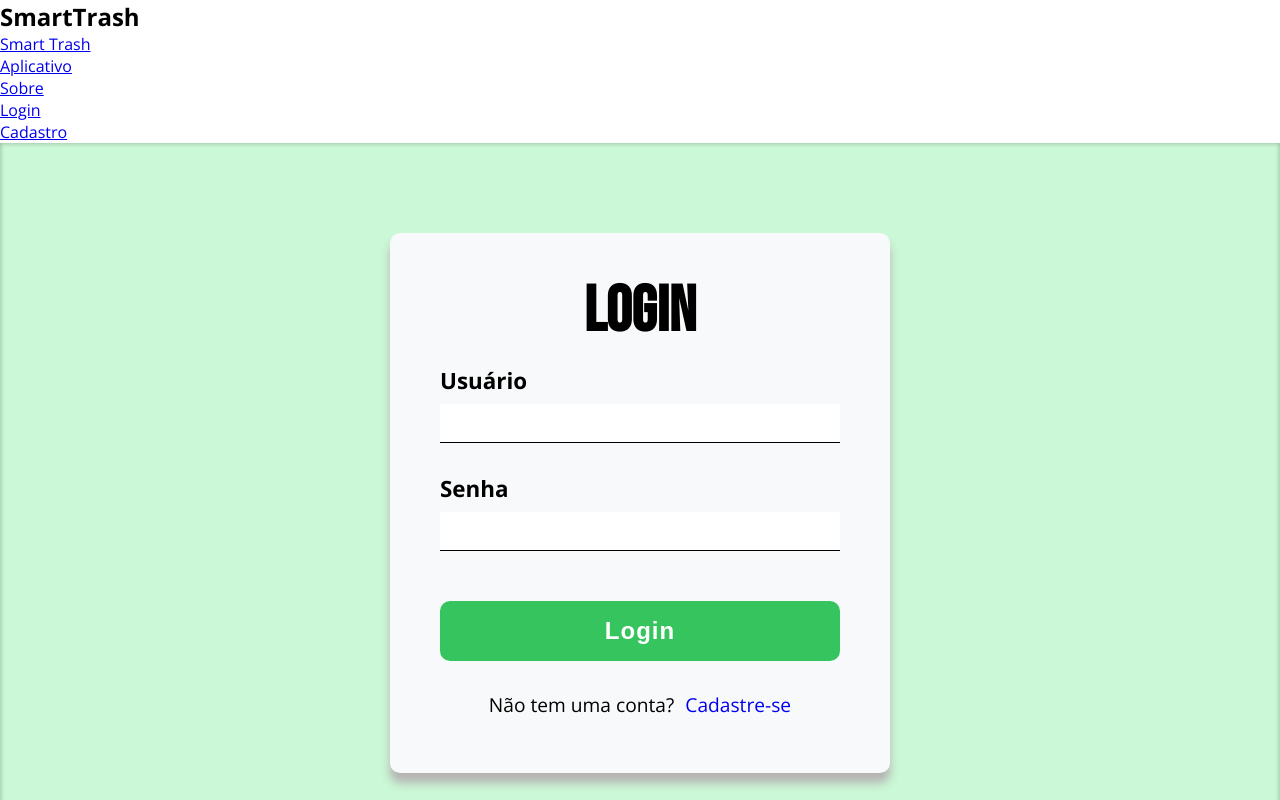
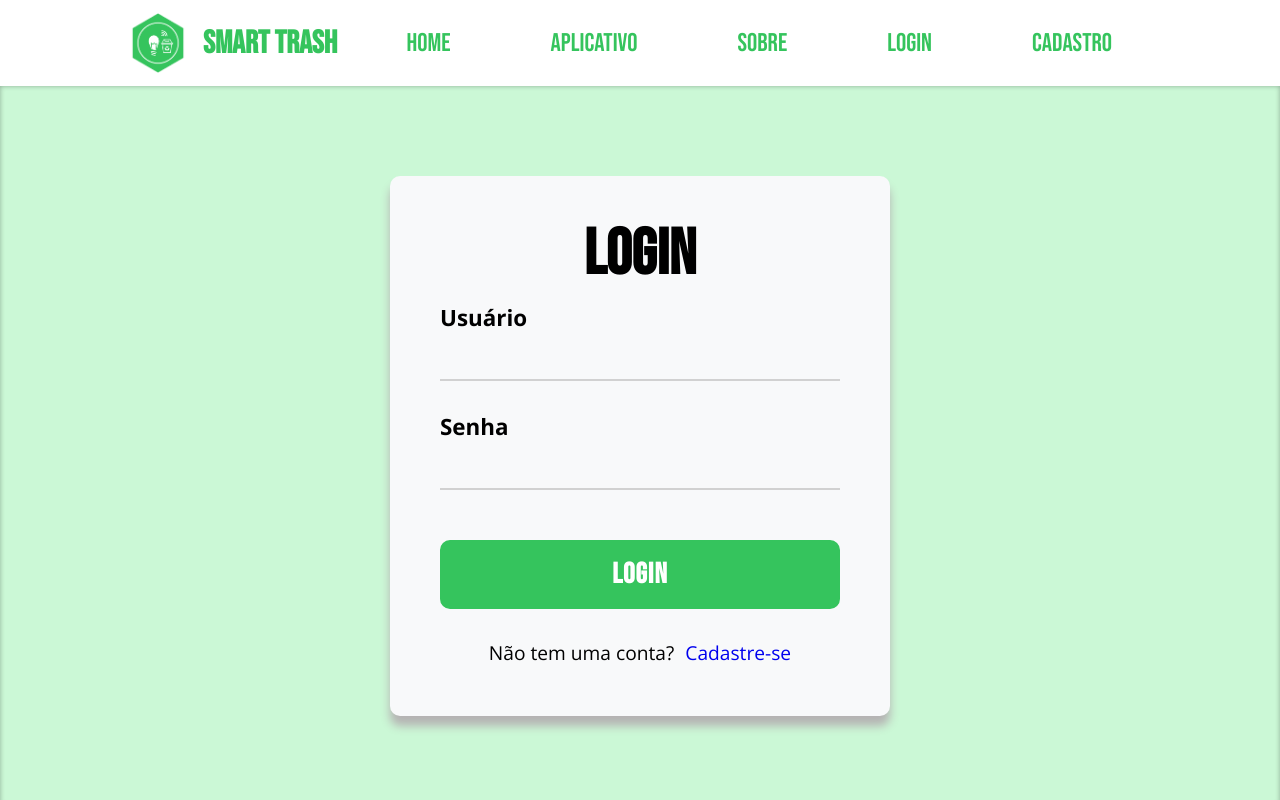
Before and after one commit to Challenge-FIAP2023/js-sprint4, a React (Vite) app: page /login in a window 1280 px wide. Shown: the top 800 px of the page. Built offline with nearby package versions, Linux system fonts and the light colour scheme.

Commit message:
ajustes finais

```diff
--- a/src/assets/styles/Base.style.jsx
+++ b/src/assets/styles/Base.style.jsx
@@ -223,6 +223,7 @@ export const AppImgContainer = styled.div`
     padding: 2rem;
     display: grid;
     grid-template-columns: repeat(auto-fit, minmax(300px, 1fr));
+    gap: 40px;
 `
 
 export const AppBox = styled.div`
@@ -230,15 +231,16 @@ export const AppBox = styled.div`
     flex-direction: column;
     align-items: center;
     background-color: var(--bg-color-gray);
-    margin: 10px;
-    padding: 25px 40px;
+    padding: 40px 40px;
     border-radius: 20px;
+    background-color: #fff;
 
     h3 {
-        font-size: 2.5rem;
+        font-size: 2.8rem;
         font-family: var(--fonte-titulo);
         text-align: center;
         margin-bottom: 26px;
+        font-family: ${titleFont};
     }
 
     img {
@@ -250,7 +252,7 @@ export const AppBox = styled.div`
 
         &:hover {
             box-shadow: 0 0 20px 0 #2b8a40;
-            transform: scale(1.05)
+            transform: scale(1.1)
         }
     }
 `
--- a/src/assets/styles/Button.style.jsx
+++ b/src/assets/styles/Button.style.jsx
@@ -1,9 +1,9 @@
 import styled from "styled-components";
 import { Link } from "react-router-dom";
-import { primaryColor } from "./variables";
+import { primaryColor, secondaryColor, titleFont } from "./variables";
 
 export const ContentButton = styled.a`
-    padding: 10px 20px;
+    padding: 15px 25px;
     border-radius: 20px;
     transition: .5s;
     text-decoration: none;
@@ -14,6 +14,7 @@ export const ContentButton = styled.a`
     color: #fff;
     font-size: 1.5rem;
     font-weight: bold;
+    font-family: ${titleFont};
 
     &:hover {
         background-color: transparent;
@@ -25,7 +26,7 @@ export const ContentButton = styled.a`
 export const SignInUpButton = styled.button`
     width: 100%;
     margin-top: 20px;
-    padding: 14px 24px;
+    padding: 15px 20px;
     border-radius: 10px;
     transition: .5s;
     text-decoration: none;
@@ -34,18 +35,19 @@ export const SignInUpButton = styled.button`
     border: 2px solid ${primaryColor};
     background-color: ${primaryColor};
     color: #fff;
-    font-size: 1.5rem;
+    font-size: 1.8rem;
     font-weight: bold;
+    font-family: ${titleFont};
 
     &:hover {
-        background-color: #1d6e34;
-        border-color: #1d6e34;
+        background-color: ${secondaryColor};
+        border-color: ${secondaryColor};
         color: #fff;
     }
 `
 
 export const LinkButton = styled(Link)`
-    padding: 10px 20px;
+    padding: 15px 25px;
     border-radius: 20px;
     transition: .5s;
     text-decoration: none;
@@ -56,9 +58,29 @@ export const LinkButton = styled(Link)`
     color: #fff;
     font-size: 1.5rem;
     font-weight: bold;
+    font-family: ${titleFont};
 
     &:hover {
         background-color: transparent;
         color: ${primaryColor};
     }
 `
+
+export const LogoutButton = styled.button`
+    padding: 7px 15px;
+    border-radius: 20px;
+    transition: .5s;
+    text-decoration: none;
+    letter-spacing: 1px;
+    cursor: pointer;
+    border: 2px solid ${primaryColor};
+    background-color: ${primaryColor};
+    color: #fff;
+    font-size: 1.3rem;
+    font-family: ${titleFont};
+
+    &:hover {
+        border: 2px solid ${secondaryColor};
+        background-color: ${secondaryColor};
+    }
+`
--- a/src/assets/styles/Form.style.jsx
+++ b/src/assets/styles/Form.style.jsx
@@ -63,8 +63,9 @@ export const InputLoginBox = styled.div`
     input {
         padding: 8px;
         border: 0px;
-        border-bottom: 1px solid black;
+        border-bottom: 2px solid #d1d1d1;
         font-size: 1.2rem;
+        background-color: ${bgGray};
     }
 `
 
@@ -161,6 +162,7 @@ export const InputCadastroBox = styled.div`
     label {
         font-size: 1.3rem;
         font-weight: bold;
+
     }
 
     input {
--- /dev/null
+++ b/src/assets/styles/Header.style.jsx
@@ -0,0 +1,64 @@
+import styled from 'styled-components';
+import { primaryColor, secondaryColor, titleFont } from './variables';
+
+export const HeaderContainer = styled.header`
+    height: 86px;
+    background-color: #fff;
+    display: flex;
+    justify-content: space-between;
+    align-items: center;
+    padding: 0 10%;
+    margin-right: 40px;
+    font-family: ${titleFont};
+
+    img {
+        margin-right: 10px;
+        height: 60px;
+    }
+
+    h2 {
+        color: ${primaryColor};
+        font-size: 2rem;
+    }
+`
+
+export const HeaderBrand = styled.div`
+    display: flex;
+    align-items: center;
+    justify-content: center;
+    gap: 5px;
+`
+
+export const HeaderMenu = styled.nav`
+    display: flex;
+    flex-direction: row;
+
+    ul {
+        display: flex;
+        flex-direction: row;
+        align-items: center;
+        justify-content: space-evenly;
+        list-style: none;
+        gap: 100px;
+        font-size: 1.2em;
+
+        li {
+            list-style: none;
+
+            a {
+                font-size: 1.6rem;
+                text-decoration: none;
+                color: #fff;
+                transition: .7s;
+                color: ${primaryColor};
+
+                &:hover {
+                    color: ${secondaryColor};
+                }
+
+            }
+        }
+    }
+
+
+`
--- a/src/assets/styles/variables.jsx
+++ b/src/assets/styles/variables.jsx
@@ -1,4 +1,6 @@
 export const primaryColor = '#35C45D';
+
+export const secondaryColor = '#1d6e34';
 
 export const bgGreen= 'rgb(203, 248, 214)';
 
--- a/src/components/Nav.jsx
+++ b/src/components/Nav.jsx
@@ -1,5 +1,8 @@
 import { } from 'react';
 import { Link, useNavigate } from "react-router-dom";
+import { HeaderContainer, HeaderBrand, HeaderMenu } from '../assets/styles/Header.style.jsx';
+import { LogoutButton } from '../assets/styles/Button.style.jsx'
+import LogoST from '../assets/img/logo-st-verde.png';
 
 function Nav (){
 
@@ -17,11 +20,14 @@ function Nav (){
 
 return (
     <>
-    <header className="header-page">
-        <h2>SmartTrash</h2>
-        <nav className="header-menu">
+    <HeaderContainer>
+        <HeaderBrand>
+            <img src={LogoST} alt="Logo Smart Trash" />
+            <h2>Smart Trash</h2>
+        </HeaderBrand>
+        <HeaderMenu>
             <ul>
-                <li><Link to="">Smart Trash</Link></li>
+                <li><Link to="">Home</Link></li>
                 <li><Link to="aplicativo">Aplicativo</Link></li>
                 <li><Link to="sobre">Sobre</Link></li>
                 {! (getUser && getPassword) ? (
@@ -31,12 +37,12 @@ return (
 
                     </>
                 ) : (
-                    <li><button onClick={handleLogout}>Logout</button></li>
+                    <li><LogoutButton onClick={handleLogout}>Logout</LogoutButton></li>
                 )}
 
             </ul>
-        </nav>
-    </header>
+        </HeaderMenu>
+    </HeaderContainer>
     </>
 )
 }
--- a/src/routes/Aplicativo.jsx
+++ b/src/routes/Aplicativo.jsx
@@ -1,6 +1,5 @@
 import { } from 'react'
 import { GreenSection, GreenSpan, AppTextContainer, AppImgContainer, AppBox } from '../assets/styles/Base.style.jsx';
-import { ContentButton } from '../assets/styles/Button.style.jsx';
 
 import App1 from '../assets/img/app-home.jpg'
 import App2 from '../assets/img/app-lixeiras.jpg'
@@ -14,7 +13,6 @@ function Aplicativo(){
             <AppTextContainer>
                 <h2>Aplicativo</h2>
                 <p>O aplicativo <GreenSpan>Smart Trash</GreenSpan> oferece monitoramento em tempo real da coleta de lixo, orientações sobre reciclagem e informações sobre resíduos. Também promove a conscientização sobre a reciclagem e incentiva a criação de um mundo mais sustentável e limpo.</p>
-                <ContentButton href="#">Saiba mais</ContentButton>
             </AppTextContainer>
 
             <AppImgContainer>
--- a/src/routes/Home.jsx
+++ b/src/routes/Home.jsx
@@ -33,7 +33,7 @@ function Home() {
                 <GridTextContainer>
                     <h2>Lixeira Inteligente</h2>
                     <p>Nossa lixeira inteligente é uma solução avançada que utiliza tecnologia de ponta para simplificar a coleta seletiva e aumentar a reciclagem. Ela separa automaticamente diferentes tipos de resíduos, evitando contaminação e poluição ambiental. <br/><br/> Oferecemos compartimentos para resíduos orgânicos, recicláveis e não recicláveis, facilitando a contribuição para a preservação do meio ambiente e promovendo um estilo de vida sustentável. Nossa Lixeira Inteligente está em uso em {quantLixeirasSimulada} empresas, tornando a reciclagem uma escolha fácil e conveniente para um futuro mais sustentável.</p>
-                    <LinkButton to='aplicativo'>Saiba mais</LinkButton>
+                    <LinkButton to='aplicativo'>Conheça o App</LinkButton>
                 </GridTextContainer>
 
                 <LixeiraImgContainer>
```
Also changed, not shown: src/assets/styles/Header.jsx (deleted).
